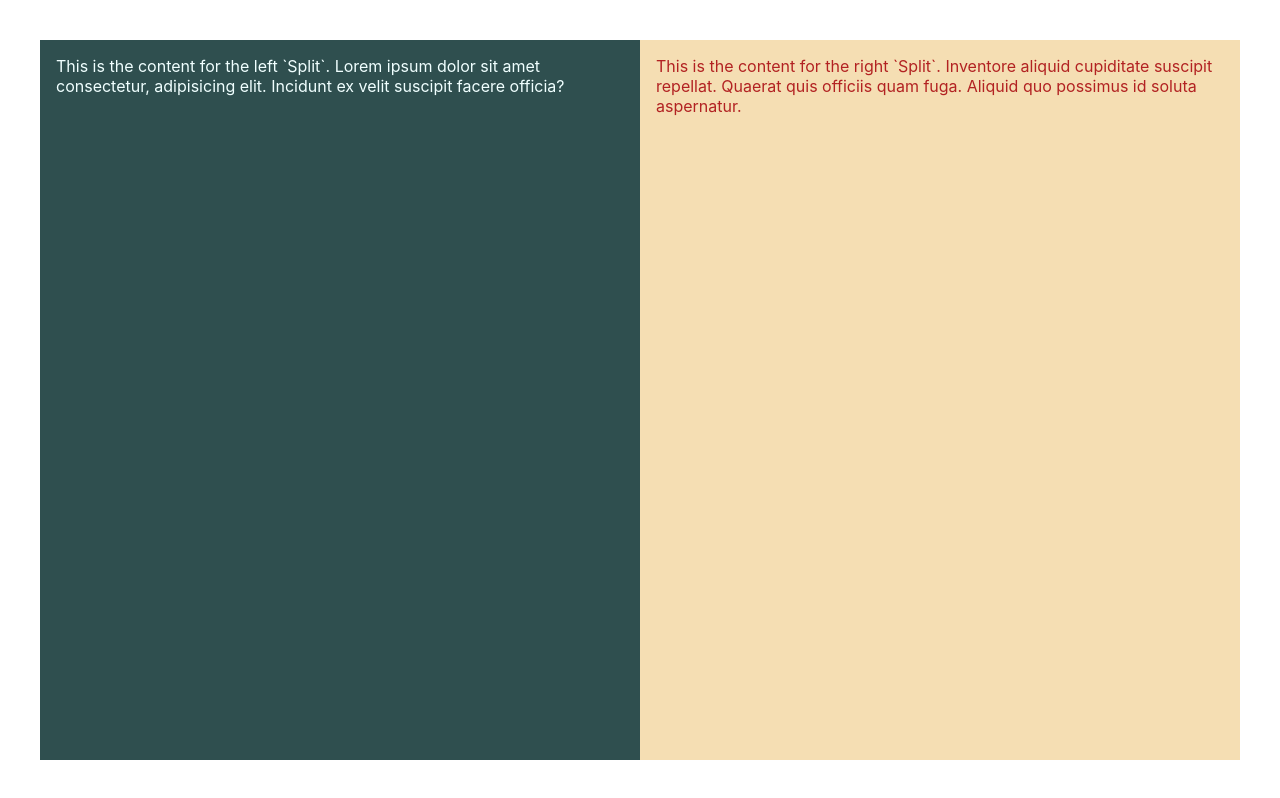
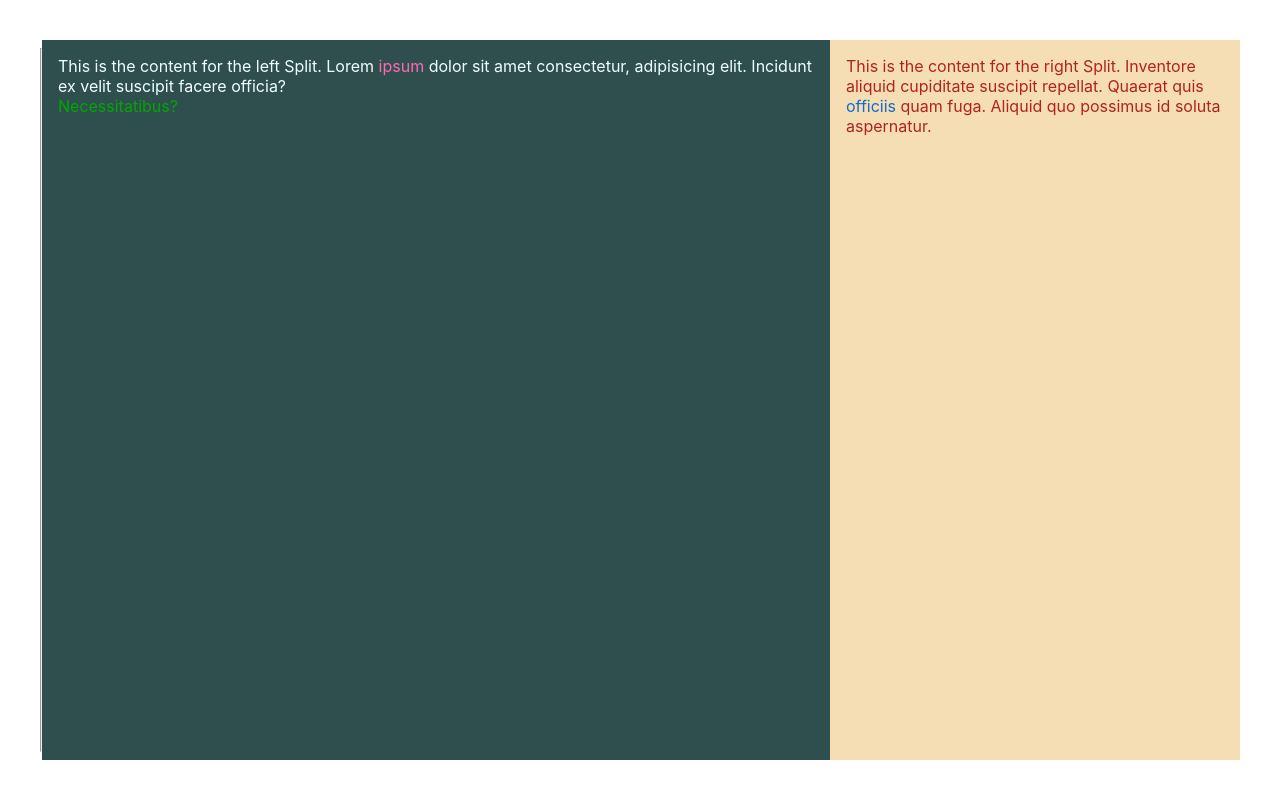
Before and after one commit to holly257/React-Playground, a React (Create React App) app: page / in a window 1280 px wide. Built offline with nearby package versions, Linux system fonts and the light colour scheme.

Commit message:
finished Default Props and Components

```diff
--- a/src/App.js
+++ b/src/App.js
@@ -1,38 +1,43 @@
 import React from 'react';
 import './App.css';
 import Split from './composition/Split';
-// import Tooltip from './composition/Tooltip';
+import Tooltip from './composition/Tooltip';
 // import TheDate from './state/TheDate';
 // import Counter from './state/Counter';
 // import Tabs from './Tabs';
 // import Accordion from './state-drills/Accordion';
 
-function App(){
+// make 2 tooltips here and another inside the App directly
+const firstTooltip = (
+  <Tooltip color='hotpink' message='tooltip message'>
+    ipsum
+  </Tooltip>
+)
+const secondTooltip = (
+  <Tooltip color='#126BCC' message='another tooltip message'>
+    officiis
+  </Tooltip>
+)
+
+function App() {
   return (
     <main className='App'>
-      <Split className='left'>
-        This is the content for the left `Split`. Lorem ipsum dolor sit amet consectetur, adipisicing elit. Incidunt ex velit suscipit facere officia?
+      <hr />
+      <Split className='left' flexBasis='2'>
+        This is the content for the left Split. Lorem {firstTooltip} dolor sit amet consectetur, adipisicing elit. Incidunt ex velit suscipit facere officia?<br />
+        {/* make another tooltip directly inside the App */}
+        <Tooltip message='one more tooltip message'>
+          Necessitatibus?
+        </Tooltip>
       </Split>
       <Split className='right'>
-        This is the content for the right `Split`. Inventore aliquid cupiditate suscipit repellat. Quaerat quis officiis quam fuga. Aliquid quo possimus id soluta aspernatur.
+        This is the content for the right Split. Inventore aliquid cupiditate suscipit repellat. Quaerat quis {secondTooltip} quam fuga. Aliquid quo possimus id soluta aspernatur.
       </Split>
     </main>
-  );
+  )
 }
 
 export default App;
-
-// make 2 tooltips here and another inside the App directly
-// const firstTooltip = (
-//   <Tooltip color='hotpink' message='tooltip message'>
-//    ipsum
-//   </Tooltip>
-// )
-// const secondTooltip = (
-//   <Tooltip color='#126BCC' message='another tooltip message'>
-//     officiis
-//   </Tooltip>
-// )
 
 // const tabsProp = [
 //   { name: 'First tab',
@@ -57,29 +62,3 @@ export default App;
 //     content: 'Animi amet cumque sint cupiditate officia ab voluptatibus libero optio et?',
 //   },
 // ]
-
-// function App() {
-//   return (
-//     <Accordion sections={sections} />
-//     // <main className='App'>
-//     //   <TheDate />
-//     //   <Counter />
-//     //   <div>
-//     //     <Tabs tabs={tabsProp} />
-//     //   </div>
-//     //   <hr />
-//     //   <Split className='left' flexBasis='2'>
-//     //     This is the content for the left Split. Lorem {firstTooltip} dolor sit amet consectetur, adipisicing elit. Incidunt ex velit suscipit facere officia?<br />
-//     //     {/* make another tooltip directly inside the App */}
-//     //     <Tooltip message='one more tooltip message'>
-//     //       Necessitatibus?
-//     //     </Tooltip>
-//     //   </Split>
-//     //   <Split className='right'>
-//     //     This is the content for the right Split. Inventore aliquid cupiditate suscipit repellat. Quaerat quis {secondTooltip} quam fuga. Aliquid quo possimus id soluta aspernatur.
-//     //   </Split>
-//     // </main>
-//   )
-// }
-
-// export default App;
```
Also changed, not shown: src/composition/Tooltip.js (+3 -4 lines).
